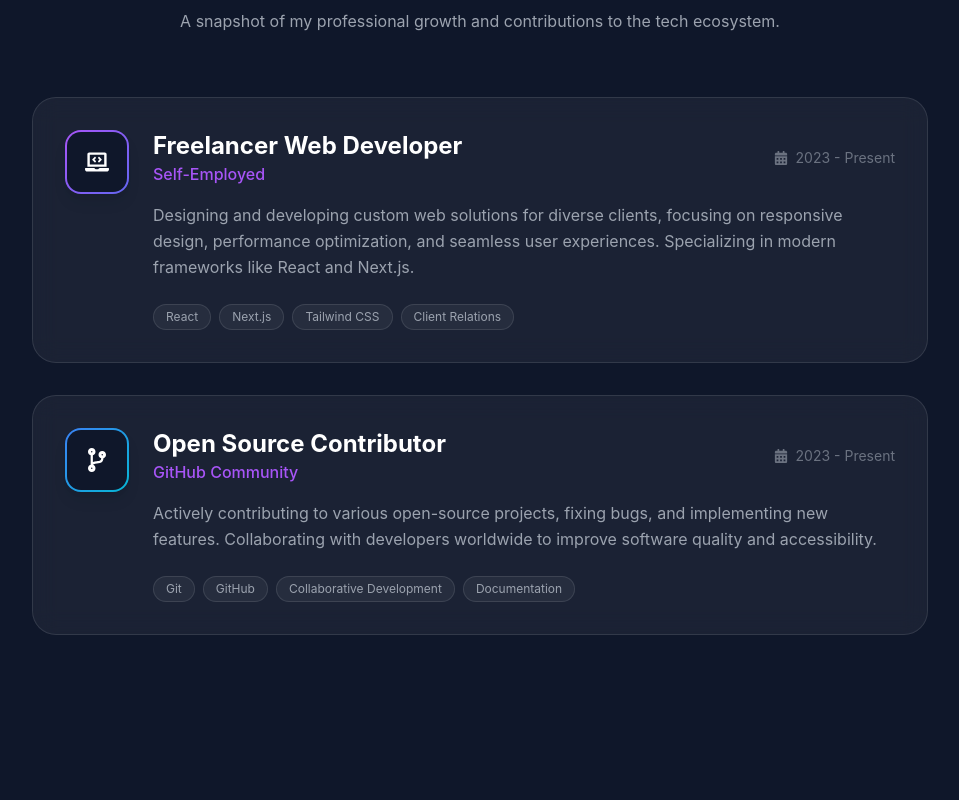
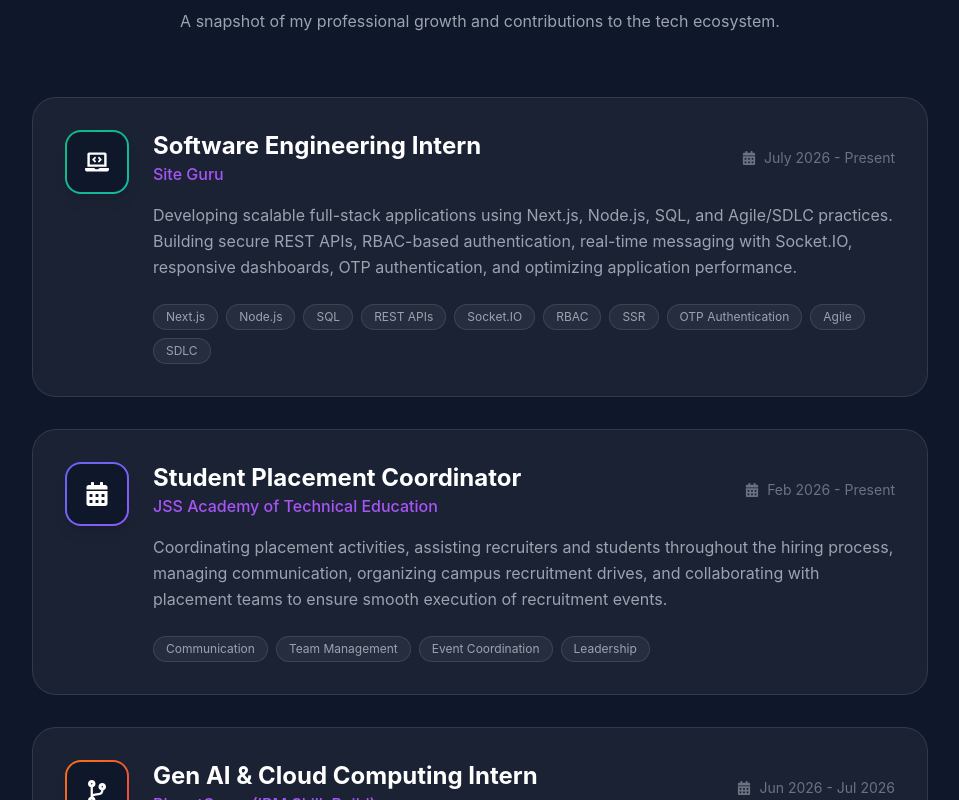
Before and after one commit to iamaparnaojha/myportfolio, a React (Vite) app: page / in a window 1280 px wide. Shown: the part 1620-2420 px from the top of the page, without its empty margins (160-1119 px from the left). Built offline with nearby package versions, Linux system fonts and the light colour scheme.

Commit message:
updated projects

```diff
--- a/src/components/Achievements.jsx
+++ b/src/components/Achievements.jsx
@@ -42,7 +42,7 @@
 },
 {
   title: "Strong academic record",
-  description: "3rd rank in my college with a overall average CGPA Of 8.8, consistently performing well in academics and maintaining a strong academic record throughout my studies",
+  description: "3rd rank in my college with a overall average CGPA Of 8.9; 1st rank in 6th semester scoring 9.5 SGPA, consistently performing well in academics and maintaining a strong academic record throughout my studies",
   icon: <FaGithub className="text-4xl text-purple-500" />
 },
 
--- a/src/components/Experience.jsx
+++ b/src/components/Experience.jsx
@@ -4,22 +4,74 @@
 const Experience = () => {
   const experiences = [
    {
-      role: "Freelancer Web Developer",
-      company: "Self-Employed",
-      period: "2023 - Present",
-      description: "Designing and developing custom web solutions for diverse clients, focusing on responsive design, performance optimization, and seamless user experiences. Specializing in modern frameworks like React and Next.js.",
+  role: "Software Engineering Intern",
+  company: "Site Guru",
+  period: "July 2026 - Present",
+  description:
+    "Developing scalable full-stack applications using Next.js, Node.js, SQL, and Agile/SDLC practices. Building secure REST APIs, RBAC-based authentication, real-time messaging with Socket.IO, responsive dashboards, OTP authentication, and optimizing application performance.",
   icon: <FaLaptopCode className="text-2xl" />,
-      color: "from-purple-500 to-indigo-500",
-      skills: ["React", "Next.js", "Tailwind CSS", "Client Relations"]
+  color: "from-emerald-500 to-teal-500",
+  skills: [
+    "Next.js",
+    "Node.js",
+    "SQL",
+    "REST APIs",
+    "Socket.IO",
+    "RBAC",
+    "SSR",
+    "OTP Authentication",
+    "Agile",
+    "SDLC"
+  ]
 },
 {
-      role: "Open Source Contributor",
-      company: "GitHub Community",
-      period: "2023 - Present",
-      description: "Actively contributing to various open-source projects, fixing bugs, and implementing new features. Collaborating with developers worldwide to improve software quality and accessibility.",
+  role: "Student Placement Coordinator",
+  company: "JSS Academy of Technical Education",
+  period: "Feb 2026 - Present",
+  description:
+    "Coordinating placement activities, assisting recruiters and students throughout the hiring process, managing communication, organizing campus recruitment drives, and collaborating with placement teams to ensure smooth execution of recruitment events.",
+  icon: <FaCalendarAlt className="text-2xl" />,
+  color: "from-indigo-500 to-violet-500",
+  skills: [
+    "Communication",
+    "Team Management",
+    "Event Coordination",
+    "Leadership"
+  ]
+},
+{
+  role: "Gen AI & Cloud Computing Intern",
+  company: "BharatCares (IBM SkillsBuild)",
+  period: "Jun 2026 - Jul 2026",
+  description:
+    "Completed a 6-week internship focused on Generative AI, Prompt Engineering, IBM Cloud, and cloud-native application development. Built AI-powered solutions, explored LLM workflows, and gained hands-on experience with real-world AI implementation through guided projects and masterclasses.",
   icon: <FaCodeBranch className="text-2xl" />,
-      color: "from-blue-500 to-cyan-500",
-      skills: ["Git", "GitHub", "Collaborative Development", "Documentation"]
+  color: "from-orange-500 to-red-500",
+  skills: [
+    "Generative AI",
+    "Prompt Engineering",
+    "IBM Cloud",
+    "Cloud Computing"
+  ]
+},
+{
+  role: "Freelance Full Stack Developer",
+  company: "Self-Employed",
+  period: "Oct 2025 - Mar 2026",
+  description:
+    "Designed, developed, and deployed MERN Stack and Next.js applications including portfolio websites, event registration platforms, and AI-powered RAG applications. Integrated LLM APIs, vector databases, SEO optimization, and database-backed workflows for client projects.",
+  icon: <FaCodeBranch className="text-2xl" />,
+  color: "from-purple-500 to-pink-500",
+  skills: [
+    "MERN Stack",
+    "Next.js",
+    "MongoDB",
+    "React",
+    "Node.js",
+    "RAG",
+    "LLMs",
+    "SEO"
+  ]
 }
   ];
 
--- a/src/components/Header.jsx
+++ b/src/components/Header.jsx
@@ -58,7 +58,7 @@
                     rel="noopener noreferrer"
                     className="group relative inline-flex items-center px-3 py-1 bg-white/5 hover:bg-white/10 rounded-full transition-all duration-300 border border-white/10 hover:border-purple-500"
                   >
-                    <span className="text-white">Web Developer</span>
+                    <span className="text-white">Software Developer</span>
                     <span className="absolute -top-1 -right-1 w-2 h-2 bg-purple-500 rounded-full animate-ping opacity-75" />
                   </a>
                   <span className="hidden md:inline text-purple-500">|</span>
--- a/src/components/Projects.jsx
+++ b/src/components/Projects.jsx
@@ -12,6 +12,23 @@
 demo: "https://curious-gingersnap-fcf0db.netlify.app/"
 
     },
+    {
+  title: "CodeCompassAI",
+  description: "An AI-powered developer onboarding platform that analyzes GitHub repositories and generates personalized learning roadmaps using Google Gemini. It helps developers understand unfamiliar codebases faster through AI-generated explanations, difficulty-ranked entry points, interactive dashboards, and voice-guided mentorship with smart caching for improved performance.",
+  tech: [
+    "Next.js 14",
+    "React.js",
+    "Hono.js",
+    "MongoDB Atlas",
+    "Google Gemini API",
+    "ElevenLabs TTS",
+    "Docker",
+    "Tailwind CSS"
+  ],
+  bgColor: "from-blue-600 to-cyan-500",
+  github: "https://github.com/iamaparnaojha/CodeCompassAI",
+  demo: "https://code-compass-ai-vert.vercel.app/"
+},
     {
       title: "Kawach - Secure Document Sharing",
       description: "A privacy-focused document-sharing web application built during the Convergex hackathon. Kawach emphasizes user data security and confidentiality, featuring JWT-based authentication, encrypted document handling, and secure storage using Cloudinary. Designed for seamless and safe file sharing with a responsive and intuitive UI.",
@@ -28,6 +45,23 @@
       github: "https://github.com/iamaparnaojha/artify",
       demo: "https://artify-1.onrender.com/"
     },
+    {
+  title: "NextHire - AI Career Platform",
+  description: "An AI-powered career platform that helps job seekers optimize resumes, identify skill gaps, and prepare for interviews. It features ATS resume analysis, AI-driven skill recommendations, personalized career roadmaps, resume parsing, and interactive interview preparation with a modern dashboard for tracking progress.",
+  tech: [
+    "FastAPI",
+    "Python",
+    "MongoDB",
+    "Docker",
+    "Google Gemini API",
+    "HTML",
+    "CSS",
+    "JavaScript"
+  ],
+  bgColor: "from-emerald-500 to-cyan-500",
+  github: "https://github.com/iamaparnaojha/NextHire",
+  demo: "https://nexthire-aparna.duckdns.org/"
+},
      {
       title: "StudyBuddy - AI Study Assistant(FlashLearn)",
       description: "An AI-powered study assistant that helps students learn more effectively by providing personalized study resources, quizzes, and progress tracking. Built with a focus on user engagement and adaptive learning techniques.",
--- a/src/components/Skills.jsx
+++ b/src/components/Skills.jsx
@@ -31,14 +31,8 @@
       color: "from-purple-500 to-indigo-500"
     },
     {
-      category: "Cloud and DevOps",
-      items: ["Azure Blob", "Cloudinary", "Docker"],
-      icon: <FaCloud className="text-3xl" />,
-      color: "from-sky-500 to-blue-600"
-    },
-    {
-      category: "Version Control & Deployment Tools",
-      items: ["Git", "GitHub", "Postman", "JSON", "VS Code", "Vercel", "Netlify", "Render"],
+      category: "Version Control & Deployment Tools/ Cloud and DevOps",
+      items: ["Git", "GitHub", "Postman", "JSON", "VS Code", "Vercel", "Netlify", "Render", "Azure Blob Storage", "AWS S3", "Docker", "CI/CD Pipelines", "Cloudinary"],
       icon: <FaTools className="text-3xl" />,
       color: "from-orange-500 to-amber-500"
     },
```
Also changed, not shown: 1 other file (tests, documents, lock files or other folders). Lines whose indentation alone changed are shown as unchanged.
